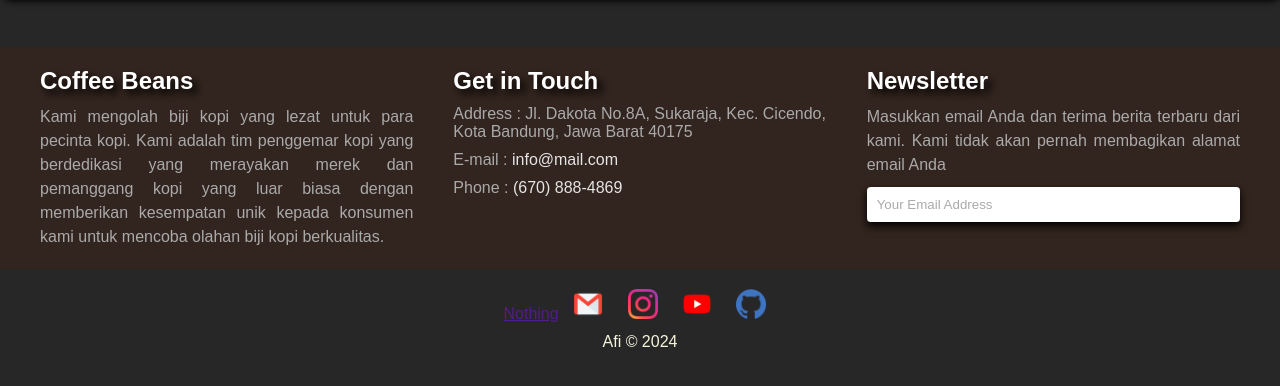
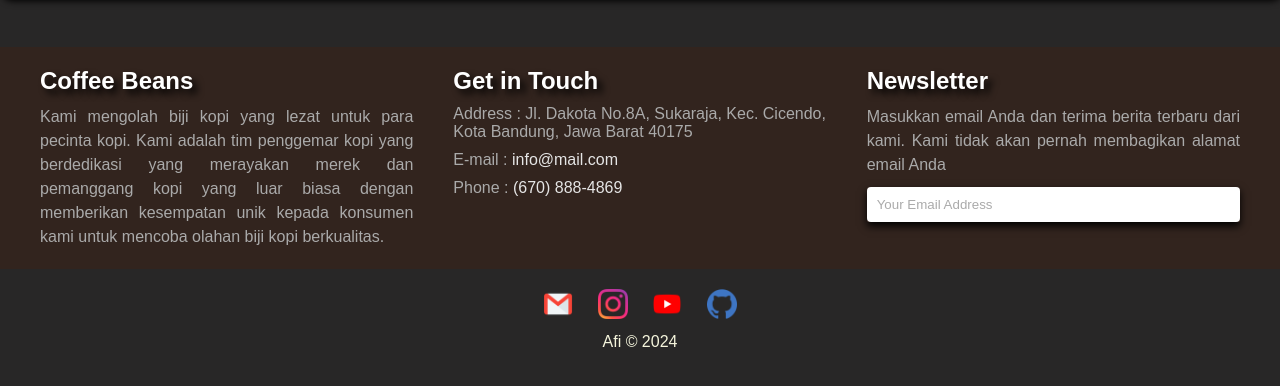
Before and after one commit to aafiii-v/AFI_NAUFAL_RIZKY_YANG, a plain HTML site: page HTML/product.html in a window 1280 px wide. Shown: the part 222-608 px from the top of the page. Drawn offline with Linux system fonts and the light colour scheme; no server answers.

Commit message:
hapus Nothing

```diff
--- a/HTML/product.html
+++ b/HTML/product.html
@@ -71,7 +71,6 @@
             </div>
         </div>
         <div class="footer-two">
-            <a href="">Nothing</a>
             <a href="mailto:afinaufalrizkyyang24@gmail.com"><img src="/assets/email.png" alt="email"></a>
             <a href="https://www.instagram.com/coffeebeanmy?utm_source=ig_web_button_share_sheet&igsh=ZDNlZDc0MzIxNw==" target="_blank"><img src="/assets/instagram.png" alt="instagram"></a>
             <a href="http://www.youtube.com/@justcoffeebeans" target="_blank"><img src="/assets/youtube.png" alt="youtube"></a>
```
